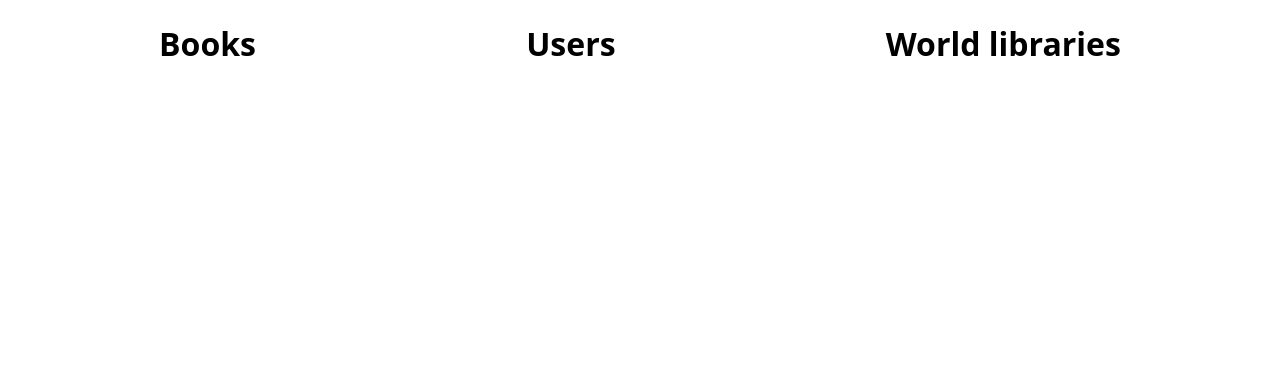
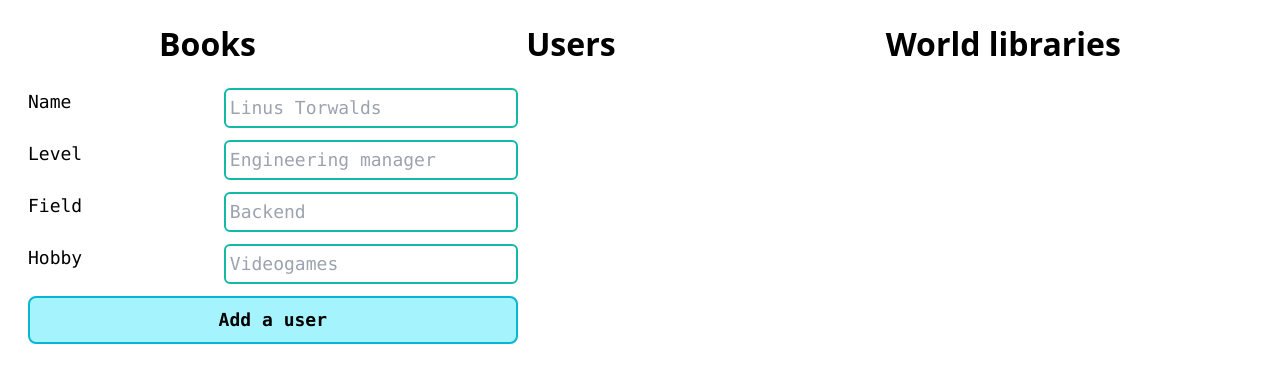
Before and after one commit to Bilolini/library, a React (Vite) app in the folder exam/: page /users in a window 1280 px wide. Shown: the top 382 px of the page. Built offline with nearby package versions, Linux system fonts and the light colour scheme.

Commit message:
create a form, change the userSlice

```diff
--- a/exam/src/components/Users.jsx
+++ b/exam/src/components/Users.jsx
@@ -1,7 +1,71 @@
+import { useDispatch, useSelector } from 'react-redux'
+import { addUser } from '../user/userSlice'
+import { useState } from 'react';
+import UserItem from './UserItem'
+
 function Users() {
+    const [counterForId, setCounterForId] = useState(2);
+    const data = useSelector(state => state.user.value);
+    const dispatch = useDispatch();
+    const handleClick = (event) => {
+        event.preventDefault();
+        let target = event.target;
+        let username = target.username.value;
+        let level = target.level.value;
+        let field = target.field.value;
+        let hobby = target.hobby.value;
+        if (username && level && field) {
+            setCounterForId(prev => prev + 1)
+            dispatch(addUser({ name: username, level: level,  id: counterForId, field: field , hobby: hobby}))
+            target.username.value = ''
+            target.level.value = ''
+            target.field.value = ''
+            target.hobby.value = ''
+        }
+    }
     return (
-        <div>
-
+        <div className='flex gap-5 max-sm:flex-col px-4'>
+             <div className="w-2/5 mr-10 max-sm:w-full h-max rounded-xl">
+                <form action="" onSubmit={handleClick} className='grid gap-3 text-lg font-mono'>
+                    <div className="lg:flex-row md:flex-col sm:flex-col flex justify-between">
+                        <label htmlFor="username">Name</label>
+                        <input
+                            required
+                            name='username'
+                            type="text"
+                            placeholder='Linus Torwalds'
+                            id="username"
+                            className="basis-3/5 border-2 p-1 rounded-md outline-violet-300 border-teal-500" />
+                    </div>
+                    <div className="lg:flex-row md:flex-col sm:flex-col flex justify-between">
+                        <label htmlFor="level">Level</label>
+                        <input
+                            type="text"
+                            id="level"
+                            placeholder='Engineering manager'
+                            className="basis-3/5 border-2 p-1 rounded-md outline-violet-300 border-teal-500" />
+                    </div>
+                    <div className="lg:flex-row md:flex-col sm:flex-col flex justify-between">
+                        <label htmlFor="field">Field</label>
+                        <input
+                            type="text"
+                            id="field"
+                            placeholder='Backend'
+                            className="basis-3/5 border-2 p-1 rounded-md outline-violet-300 border-teal-500" />
+                    </div>
+                    <div className="lg:flex-row md:flex-col sm:flex-col flex justify-between">
+                        <label htmlFor="hobby">Hobby</label>
+                        <input
+                            type="text"
+                            id="hobby"
+                            placeholder='Videogames'
+                            className="basis-3/5 border-2 p-1 rounded-md outline-violet-300 border-teal-500" />
+                    </div>
+                    <button
+                        type='submit'
+                        className="border-2 w-full p-2 rounded-lg text-lg font-mono font-bold bg-cyan-200 border-cyan-500">Add a user</button>
+                </form>
+            </div>
         </div>
     );
 }
--- a/exam/src/user/userSlice.jsx
+++ b/exam/src/user/userSlice.jsx
@@ -5,24 +5,20 @@ export const userSlice = createSlice({
     initialState: {
         value: [
             {
+                id: 0,
                 name: 'Hulk',
                 level: 'Middle',
                 field: 'Frontend',
-                prefer: [
-                    'algorithms', 'data structures'
-                ],
-                reading: [],
-                hobby: ['cooking', "videogames"]
+                hobby: 'Gardening',
+                reading: {},
             },
             {
+                id: 1,
                 name: 'Steve',
                 level: 'Founder',
                 field: 'Technology',
-                prefer: [
-                    'animation', 'product'
-                ],
-                reading: [],
-                hobby: ['calligraphy', 'startup']
+                hobby: 'Startups',
+                reading: {},
             }
         ]
     },
```
